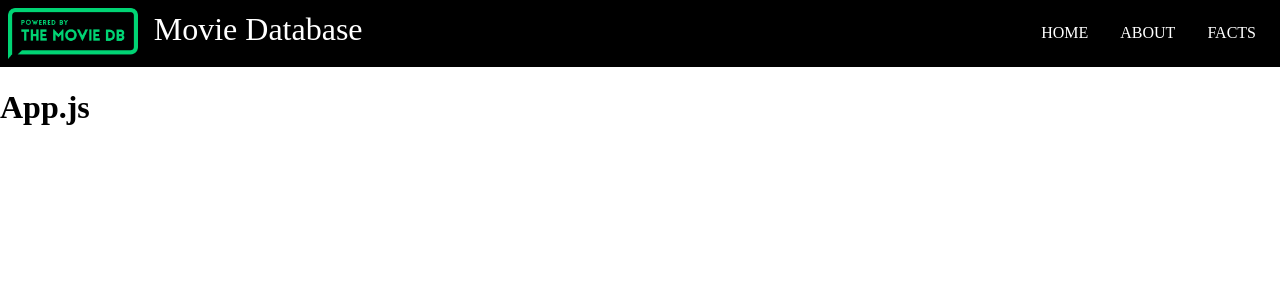
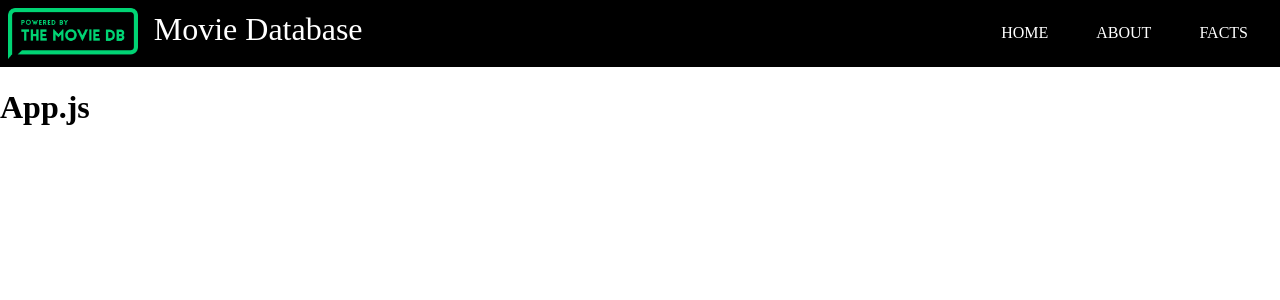
Before and after one commit to rojerthat07/Movie-Database-Site-with-React-JS, a React (Create React App) app: page / in a window 1280 px wide. Shown: the top 300 px of the page. Built offline with nearby package versions, Linux system fonts and the light colour scheme.

Commit message:
site icon

```diff
--- a/public/index.html
+++ b/public/index.html
@@ -2,7 +2,7 @@
 <html lang="en">
   <head>
     <meta charset="utf-8" />
-    <link rel="icon" href="%PUBLIC_URL%/favicon.ico" />
+    <link rel="icon" href="%PUBLIC_URL%/tmdb.png" />
     <meta name="viewport" content="width=device-width, initial-scale=1" />
     <meta name="theme-color" content="#000000" />
     <meta
@@ -24,7 +24,7 @@
       work correctly both with client-side routing and a non-root public URL.
       Learn how to configure a non-root public URL by running `npm run build`.
     -->
-    <title>Movie App</title>
+    <title>Movie Database - World's Largest Movie Database Site</title>
   </head>
   <body>
     <noscript>You need to enable JavaScript to run this app.</noscript>
--- a/src/styles/3-layout/_navigation.scss
+++ b/src/styles/3-layout/_navigation.scss
@@ -37,13 +37,16 @@
         margin-left: auto;
         @include laptop{
          margin: auto;
+
         }
         .navigation__item{
             color:white;
             float: left;
             padding:1em 1em;
+            margin:0 .5em;
             cursor: pointer;
             transition: .5s;
+            border-radius: 5px;
             &:hover{
                 background-color: greenyellow;
                 color:black;
```
Also changed, not shown: public/tmdb.png (added).
